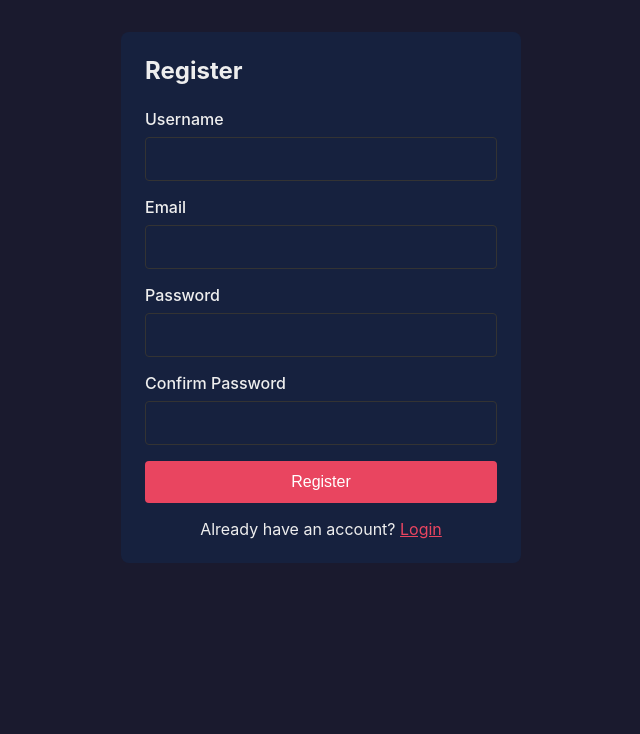
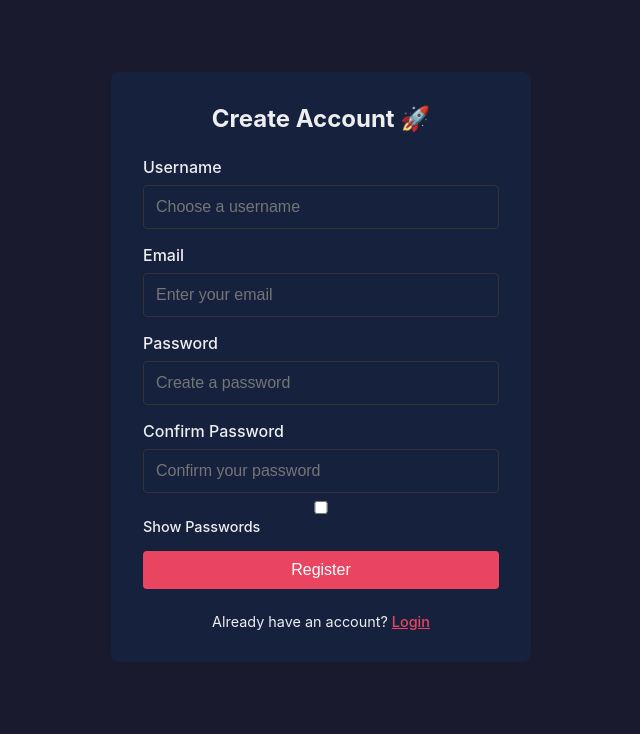
Before and after one commit to Ayushhuh/seproj, a Django app: template templates/accounts/register.html in a window 1280 px wide. Shown: the part 68-802 px from the top of the page, without its empty margins (319-959 px from the left). Before the commit the page ends 631 px from the top, so only its background shows below. Run offline with Django 4.2, Linux system fonts and the light colour scheme; the template is opened without the code that fills it, so the values that code supplies are empty.

Commit message:
Update register.html

```diff
--- a/templates/accounts/register.html
+++ b/templates/accounts/register.html
@@ -3,37 +3,63 @@
 {% block title %}Register - Watch Together{% endblock %}
 
 {% block content %}
-<div class="card" style="max-width: 400px; margin: 0 auto;">
-    <h2 style="margin-bottom: 1.5rem;">Register</h2>
+<div class="card" style="max-width: 420px; margin: 40px auto; padding: 2rem;">
+
+    <h2 style="text-align: center; margin-bottom: 1.5rem;">Create Account 🚀</h2>
 
     <form method="post">
         {% csrf_token %}
 
-        <div class="form-group">
+        <div class="form-group" style="margin-bottom: 1rem;">
             <label for="id_username">Username</label>
-            <input type="text" name="username" id="id_username" required>
+            <input type="text" name="username" id="id_username" placeholder="Choose a username" required>
         </div>
 
-        <div class="form-group">
+        <div class="form-group" style="margin-bottom: 1rem;">
             <label for="id_email">Email</label>
-            <input type="email" name="email" id="id_email" required>
+            <input type="email" name="email" id="id_email" placeholder="Enter your email" required>
         </div>
 
-        <div class="form-group">
+        <div class="form-group" style="margin-bottom: 1rem;">
             <label for="id_password1">Password</label>
-            <input type="password" name="password1" id="id_password1" required>
+            <input type="password" name="password1" id="id_password1" placeholder="Create a password" required>
         </div>
 
-        <div class="form-group">
+        <div class="form-group" style="margin-bottom: 1rem;">
             <label for="id_password2">Confirm Password</label>
-            <input type="password" name="password2" id="id_password2" required>
+            <input type="password" name="password2" id="id_password2" placeholder="Confirm your password" required>
+
+            <!-- Show Password Toggle -->
+            <div style="margin-top: 5px;">
+                <input type="checkbox" id="showPasswords">
+                <label for="showPasswords" style="font-size: 0.9rem;">Show Passwords</label>
+            </div>
         </div>
 
-        <button type="submit" class="btn" style="width: 100%;">Register</button>
+        <button type="submit" class="btn" style="width: 100%; padding: 10px;">
+            Register
+        </button>
     </form>
 
-    <p style="margin-top: 1rem; text-align: center;">
-        Already have an account? <a href="{% url 'login' %}" style="color: #e94560;">Login</a>
+    <p style="margin-top: 1.5rem; text-align: center; font-size: 0.9rem;">
+        Already have an account?
+        <a href="{% url 'login' %}" style="color: #e94560; font-weight: 500;">
+            Login
+        </a>
     </p>
 </div>
+
+<!-- JavaScript -->
+<script>
+    const password1 = document.getElementById("id_password1");
+    const password2 = document.getElementById("id_password2");
+    const toggle = document.getElementById("showPasswords");
+
+    toggle.addEventListener("change", function () {
+        const type = this.checked ? "text" : "password";
+        password1.type = type;
+        password2.type = type;
+    });
+</script>
+
 {% endblock %}
```
